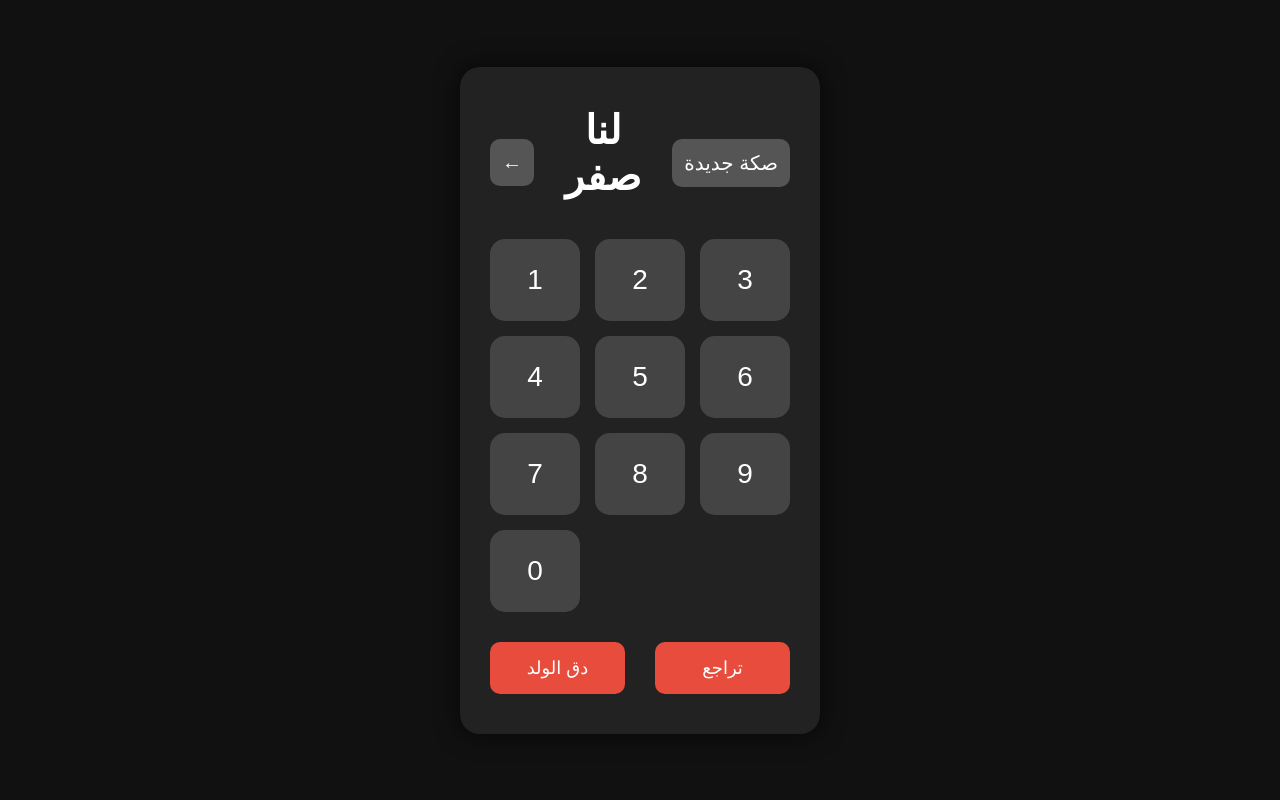
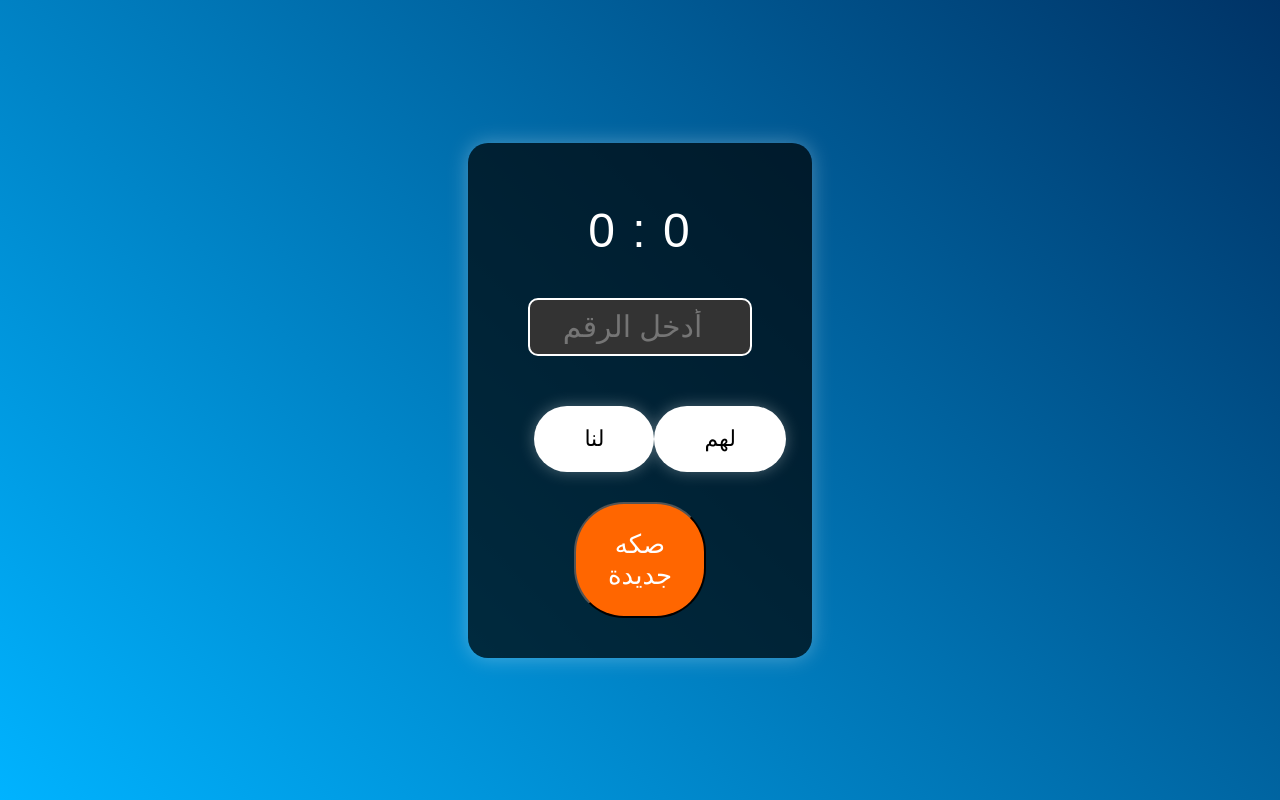
Before and after one commit to wm7arb/-, a plain HTML site: page index.html in a window 1280 px wide. Drawn offline with Linux system fonts and the light colour scheme.

Commit message:
Update index.html

```diff
--- a/index.html
+++ b/index.html
@@ -3,187 +3,136 @@
 <head>
     <meta charset="UTF-8">
     <meta name="viewport" content="width=device-width, initial-scale=1.0">
-    <title>حاسبة بلوت</title>
+    <title>حاسبة محمد المعاشي</title>
     <style>
-        * {
+        body {
+            font-family: 'Arial', sans-serif;
+            background: linear-gradient(45deg, #00b3ff, #003366);
+            color: white;
+            text-align: center;
             margin: 0;
             padding: 0;
-            box-sizing: border-box;
-        }
-
-        body {
-            font-family: 'Arial', sans-serif;
-            background-color: #111;
+            height: 100vh;
             display: flex;
             justify-content: center;
             align-items: center;
-            height: 100vh;
-            color: white;
-            flex-direction: column;
         }
 
-        .calculator {
-            background-color: #222;
-            padding: 40px 30px;
+        .container {
+            display: flex;
+            flex-direction: column;
+            justify-content: center;
+            align-items: center;
+            background-color: rgba(0, 0, 0, 0.7);
             border-radius: 20px;
-            box-shadow: 0 0 25px rgba(0, 0, 0, 0.7);
-            text-align: center;
-            width: 360px;
+            padding: 40px;
+            box-shadow: 0 0 20px rgba(255, 255, 255, 0.3);
         }
 
-        .header {
+        .score {
+            font-size: 48px;
+            margin: 20px;
+            letter-spacing: 2px;
+        }
+
+        .buttons {
             display: flex;
             justify-content: space-between;
-            align-items: center;
-            width: 100%;
-            margin-bottom: 20px;
+            width: 80%;
+            margin-top: 30px;
         }
 
-        .header button {
-            background-color: #555;
+        .button {
+            padding: 20px 50px;
+            font-size: 22px;
+            border: none;
+            background-color: #fff;
+            color: #000;
+            border-radius: 50px;
+            cursor: pointer;
+            transition: transform 0.3s ease, background-color 0.3s ease;
+            box-shadow: 0 0 15px rgba(255, 255, 255, 0.3);
+        }
+
+        .button:hover {
+            background-color: #ff6600;
+            transform: scale(1.1);
+        }
+
+        .action-button {
+            margin-top: 30px;
+            background-color: #ff6600;
             color: white;
-            font-size: 20px;
-            border: none;
-            padding: 12px;
+            padding: 25px;
+            border-radius: 50px;
+            font-size: 26px;
+            cursor: pointer;
+            width: 50%;
+            transition: transform 0.3s ease, background-color 0.3s ease;
+        }
+
+        .action-button:hover {
+            background-color: #e65c00;
+            transform: scale(1.05);
+        }
+
+        input[type="number"] {
+            font-size: 30px;
+            padding: 10px;
+            margin: 20px;
+            width: 200px;
+            text-align: center;
+            background-color: #333;
+            border: 2px solid #fff;
+            color: white;
             border-radius: 10px;
-            cursor: pointer;
             transition: background-color 0.3s ease;
         }
 
-        .header button:hover {
-            background-color: #666;
-        }
-
-        .result {
-            font-size: 40px;
-            font-weight: bold;
-            margin-bottom: 20px;
-            text-align: center;
-        }
-
-        .result span {
-            display: block;
-        }
-
-        .buttons {
-            display: grid;
-            grid-template-columns: repeat(3, 1fr);
-            gap: 15px;
-            margin-bottom: 25px;
-        }
-
-        .buttons button {
-            background-color: #444;
-            color: white;
-            padding: 25px;
-            font-size: 28px;
-            border-radius: 15px;
-            border: none;
-            cursor: pointer;
-            transition: background-color 0.3s ease;
-        }
-
-        .buttons button:hover {
-            background-color: #555;
-        }
-
-        .footer {
-            display: flex;
-            justify-content: space-between;
-            width: 100%;
-            margin-top: 30px;
-        }
-
-        .footer button {
-            background-color: #e74c3c;
-            color: white;
-            font-size: 18px;
-            padding: 15px 20px;
-            border-radius: 10px;
-            border: none;
-            cursor: pointer;
-            width: 45%;
-            transition: background-color 0.3s ease;
-        }
-
-        .footer button:hover {
-            background-color: #c0392b;
-        }
-
-        .footer button:active {
-            background-color: #e74c3c;
+        input[type="number"]:focus {
+            background-color: #ff6600;
+            outline: none;
         }
     </style>
 </head>
 <body>
-    <div class="calculator">
-        <div class="header">
-            <button onclick="clearDisplay()">←</button>
-            <div class="result">
-                <span>لنا</span>
-                <span id="display">صفر</span>
-            </div>
-            <button onclick="resetCalculator()">صكة جديدة</button>
+
+    <div class="container">
+        <div class="score">
+            <span id="ourScore">0</span> <span>:</span> <span id="theirScore">0</span>
         </div>
+
+        <input type="number" id="inputNumber" placeholder="أدخل الرقم" />
+
         <div class="buttons">
-            <button onclick="appendNumber(1)">1</button>
-            <button onclick="appendNumber(2)">2</button>
-            <button onclick="appendNumber(3)">3</button>
-            <button onclick="appendNumber(4)">4</button>
-            <button onclick="appendNumber(5)">5</button>
-            <button onclick="appendNumber(6)">6</button>
-            <button onclick="appendNumber(7)">7</button>
-            <button onclick="appendNumber(8)">8</button>
-            <button onclick="appendNumber(9)">9</button>
-            <button onclick="appendNumber(0)">0</button>
+            <button class="button" onclick="updateScore('our')">لنا</button>
+            <button class="button" onclick="updateScore('their')">لهم</button>
         </div>
-        <div class="footer">
-            <button>دق الولد</button>
-            <button onclick="clearLast()">تراجع</button>
-        </div>
+
+        <button class="action-button" onclick="resetScores()">صكه جديدة</button>
     </div>
 
     <script>
-        let display = document.getElementById('display');
-        let currentInput = '0';
+        function updateScore(team) {
+            const inputNumber = document.getElementById('inputNumber').value;
+            const number = parseInt(inputNumber);
+            if (isNaN(number)) {
+                alert("الرجاء إدخال رقم صحيح");
+                return;
+            }
 
-        function appendNumber(num) {
-            if (currentInput === '0') {
-                currentInput = num.toString();
-            } else {
-                currentInput += num.toString();
-            }
-            updateDisplay();
+            const scoreElement = team === 'our' ? document.getElementById('ourScore') : document.getElementById('theirScore');
+            let currentScore = parseInt(scoreElement.innerText);
+            scoreElement.innerText = currentScore + number;
+            document.getElementById('inputNumber').value = ''; // إعادة تعيين الرقم المدخل
         }
 
-        function updateDisplay() {
-            display.textContent = currentInput;
+        function resetScores() {
+            document.getElementById('ourScore').innerText = '0';
+            document.getElementById('theirScore').innerText = '0';
+            document.getElementById('inputNumber').value = ''; // إعادة تعيين الرقم المدخل
         }
+    </script>
 
-        function clearDisplay() {
-            currentInput = '0';
-            updateDisplay();
-        }
-
-        function resetCalculator() {
-            currentInput = '0';
-            updateDisplay();
-        }
-
-        function clearLast() {
-            currentInput = currentInput.slice(0, -1);
-            if (currentInput === '') {
-                currentInput = '0';
-            }
-            updateDisplay();
-        }
-
-        // Allow keyboard input
-        window.addEventListener('keydown', function(event) {
-            if (event.key >= 0 && event.key <= 9) {
-                appendNumber(event.key);
-            }
-        });
-    </script>
 </body>
 </html>
```
